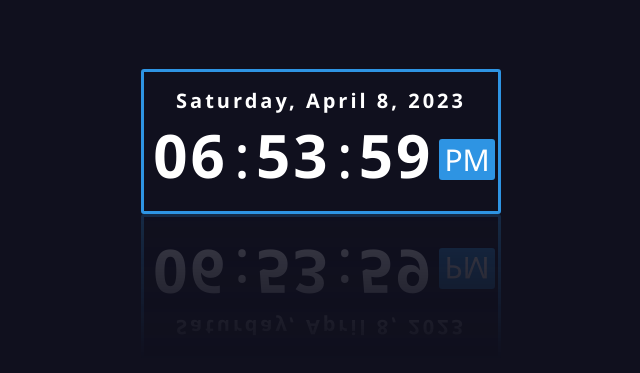
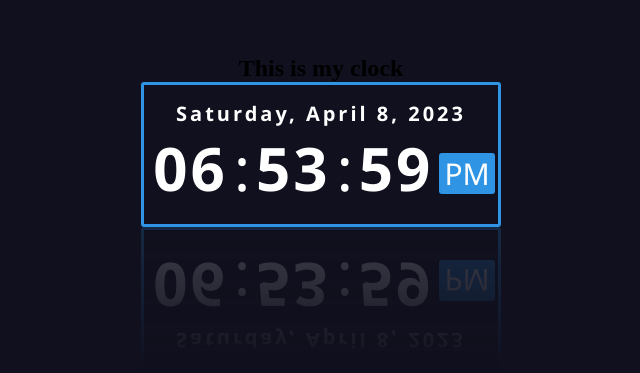
Before and after one commit to asif-jalil/vanila-js-digital-clock, a plain HTML site: page index.html in a window 1280 px wide. Shown: the part 259-632 px from the top of the page, without its empty margins (319-959 px from the left). Drawn offline with Linux system fonts and the light colour scheme.

Commit message:
heading added

```diff
--- a/index.html
+++ b/index.html
@@ -10,6 +10,7 @@
 </head>
 
 <body onload="initClock()">
+    <h2>This is my clock</h2>
     <div class="datetime">
         <div class="date">
             <span id="dayName">Day</span>,
```
